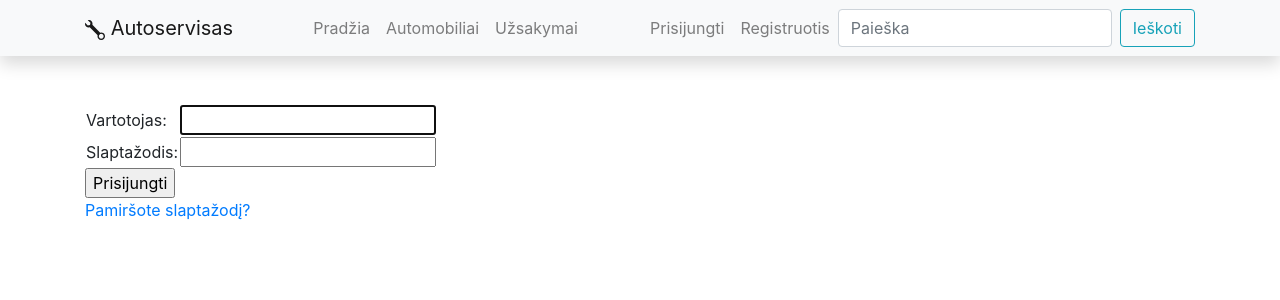
After one commit to DonatasNoreika/autoservisas, a Django app: page /autoservice/accounts/login/ in a window 1280 px wide. The commit adds this page. Shown: the top 300 px of the page. Run offline with Django 3.2, Linux system fonts and the light colour scheme; some libraries are stand-ins or nearby versions.

Commit message:
6 (7) paskaita padaryta: Padaryti login puslapį, per kurį leistų prisijungti vartotojui.

```diff
--- a/mysite/autoservice/templates/base.html
+++ b/mysite/autoservice/templates/base.html
@@ -43,9 +43,9 @@
                 <path fill-rule="evenodd" d="M13 14s1 0 1-1-1-4-6-4-6 3-6 4 1 1 1 1h10zm-9.995-.944v-.002.002zM3.022 13h9.956a.274.274 0 00.014-.002l.008-.002c-.001-.246-.154-.986-.832-1.664C11.516 10.68 10.289 10 8 10c-2.29 0-3.516.68-4.168 1.332-.678.678-.83 1.418-.832 1.664a1.05 1.05 0 00.022.004zm9.974.056v-.002.002zM8 7a2 2 0 100-4 2 2 0 000 4zm3-2a3 3 0 11-6 0 3 3 0 016 0z" clip-rule="evenodd"/>
               </svg>
             {{ user.get_username }}</a></li>
-            <li class="nav-item"><a class="nav-link" href="#">Atsijungti</a></li>
+            <li class="nav-item"><a class="nav-link" href="{% url 'logout'%}?next=/autoservice">Atsijungti</a></li>
           {% else %}
-            <li class="nav-item"><a class="nav-link" href="#">Prisijungti</a></li>
+            <li class="nav-item"><a class="nav-link" href="{% url 'login'%}?next={{request.path}}">Prisijungti</a></li>
           {% endif %}
           {% if not user.is_authenticated %}
             <li class="nav-item"><a class="nav-link" href="#">Registruotis</a></li>
--- /dev/null
+++ b/mysite/autoservice/templates/registration/login.html
@@ -0,0 +1,33 @@
+{% extends "base.html" %}
+
+{% block content %}
+
+  {% if form.errors %}
+    <p>Prisijungimo klaida, bandykite dar kartą!</p>
+  {% endif %}
+
+  {% if next %}
+    {% if user.is_authenticated %}
+      <p>Neturite prieigos prie šiopassword_reset_email.html turite prisijungti.</p>
+    {% endif %}
+  {% endif %}
+
+  <form method="post" action="{% url 'login' %}">
+    {% csrf_token %}
+    <table>
+      <tr>
+        <td>Vartotojas: </td>
+        <td>{{ form.username }}</td>
+      </tr>
+      <tr>
+        <td>Slaptažodis: </td>
+        <td>{{ form.password }}</td>
+      </tr>
+    </table>
+    <input type="submit" value="Prisijungti" />
+    <input type="hidden" name="next" value="{{ next }}" />
+  </form>
+
+  <p><a href="{% url 'password_reset' %}">Pamiršote slaptažodį?</a></p>
+
+{% endblock %}
--- a/mysite/autoservice/urls.py
+++ b/mysite/autoservice/urls.py
@@ -11,3 +11,7 @@ urlpatterns = [
     path('search/', views.search, name='search'),
     path('search/<int:automobilis_id>', views.automobilis, name='automobilis'),
 ]
+
+urlpatterns += [
+    path('accounts/', include('django.contrib.auth.urls')),
+]
--- a/mysite/mysite/settings.py
+++ b/mysite/mysite/settings.py
@@ -125,3 +125,5 @@ MEDIA_ROOT = os.path.join(BASE_DIR, 'autoservice/media')
 
 MEDIA_URL = '/media/'
 # print(MEDIA_ROOT) - nevenkite padebuginti, bus lengviau nepasiklysti django filesystem džiunglėse
+
+LOGIN_REDIRECT_URL = '/'
```
Also changed, not shown: mysite/db.sqlite3.
